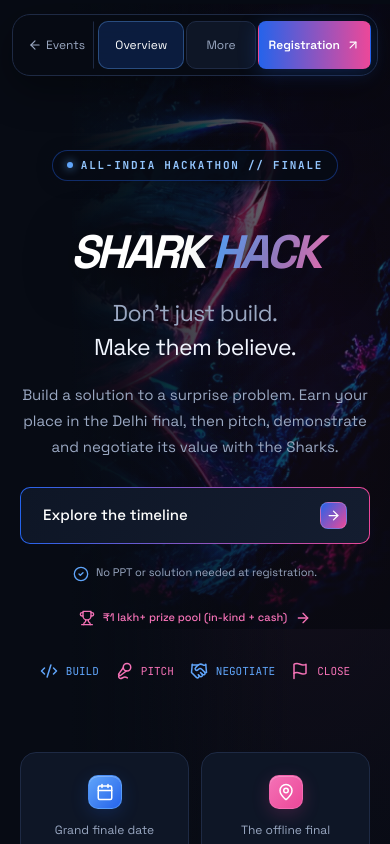
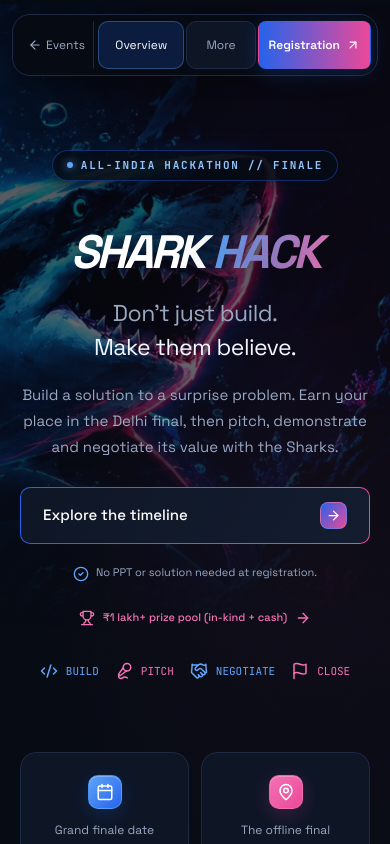
Before and after one commit to AayushM0/impulse-web, a React (Vite) app: page /shark-hack in a window 390 px wide. Shown: the top 844 px of the page. Built offline with nearby package versions, Linux system fonts and the light colour scheme.

Commit message:
fix(shark-hack): restore full ocean atmosphere and bubbles across left side of hero

```diff
--- a/src/pages/SharkHack.css
+++ b/src/pages/SharkHack.css
@@ -642,8 +642,8 @@
 .shark-registration-notice p { margin-top: 8px; font-size: 13px; line-height: 1.7; }
 .shark-scroll-page .shark-hero { position: relative; isolation: isolate; overflow: hidden; padding: 104px 0 0; }
 .shark-scroll-page .shark-hero-atmosphere { position: absolute; z-index: -1; inset: 0; width: 100%; max-width: none; height: 100%; margin: 0; background: radial-gradient(ellipse at 80% 30%, rgba(236, 72, 153, 0.12), transparent 65%), #070B14; overflow: hidden; pointer-events: none; }
-.shark-scroll-page .shark-hero-art { position: absolute; top: -35px; right: 0; width: 140%; max-width: none; height: calc(100% + 45px); object-fit: cover; object-position: right center; opacity: 0.52; filter: saturate(1.15) contrast(1.06); mask-image: linear-gradient(90deg, transparent 0%, transparent 48%, #000 58%, #000 100%); -webkit-mask-image: linear-gradient(90deg, transparent 0%, transparent 48%, #000 58%, #000 100%); }
-.shark-scroll-page .shark-hero-atmosphere::after { content: ''; position: absolute; inset: 0; background: linear-gradient(90deg, #070B14 0%, #070B14 18%, rgba(7, 11, 20, 0.85) 32%, rgba(7, 11, 20, 0.3) 55%, transparent 75%), linear-gradient(180deg, rgba(7, 11, 20, 0.45) 0%, rgba(7, 11, 20, 0.15) 25%, rgba(7, 11, 20, 0.8) 65%, #070B14 100%); }
+.shark-scroll-page .shark-hero-art { position: absolute; top: 0; right: 0; width: 140%; max-width: none; height: 100%; object-fit: cover; object-position: right center; opacity: 0.48; mask-image: linear-gradient(#000, #000 55%, transparent 95%); -webkit-mask-image: linear-gradient(#000, #000 55%, transparent 95%); }
+.shark-scroll-page .shark-hero-atmosphere::after { content: ''; position: absolute; inset: 0; background: linear-gradient(180deg, rgba(7, 11, 20, 0.5), rgba(7, 11, 20, 0.25) 25%, rgba(7, 11, 20, 0.8) 65%, #070B14 100%); }
 .shark-scroll-page .shark-hero-topline { position: relative; top: auto; }
 .shark-scroll-page .shark-back-link { border: 0; background: none; padding: 8px 0; min-height: 44px; }
 .shark-scroll-page .shark-hero-content { display: flex; flex-direction: column; align-items: center; justify-content: center; min-height: min(800px, calc(100svh - 140px)); max-width: 1000px; margin: 0 auto; padding: 48px 0 70px; text-align: center; }
@@ -761,7 +761,7 @@
   .shark-scroll-page .shark-section-nav { display: block; width: calc(100% - 24px); max-width: none; }
   .shark-scroll-page main section[id] { scroll-margin-top: 156px; }
   .shark-scroll-page .shark-hero { padding-top: 104px; }
-  .shark-scroll-page .shark-hero-art { width: 200%; height: 660px; opacity: 0.5; object-position: right top; mask-image: linear-gradient(90deg, transparent 0%, transparent 45%, #000 60%, #000 100%); -webkit-mask-image: linear-gradient(90deg, transparent 0%, transparent 45%, #000 60%, #000 100%); }
+  .shark-scroll-page .shark-hero-art { width: 235%; height: 660px; opacity: 0.5; object-position: right top; }
   .shark-scroll-page .shark-hero-content { min-height: 0; margin-top: 0; padding: 42px 0 48px; }
   .shark-scroll-page .shark-hero-eyebrow { font-size: 10px; letter-spacing: 0.04em; }
   .shark-scroll-page .shark-hero-title { font-size: clamp(43px, 12vw, 82px); margin-top: 20px; }
```
